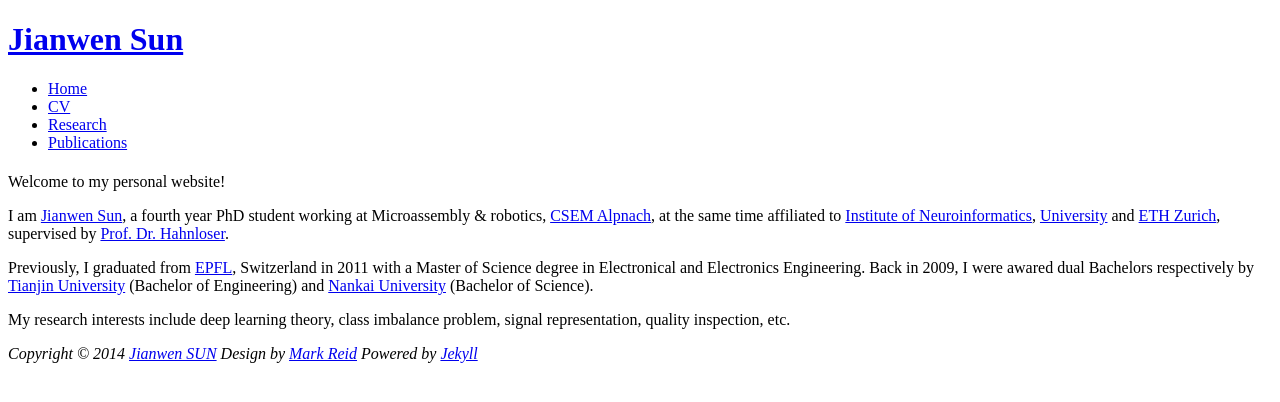
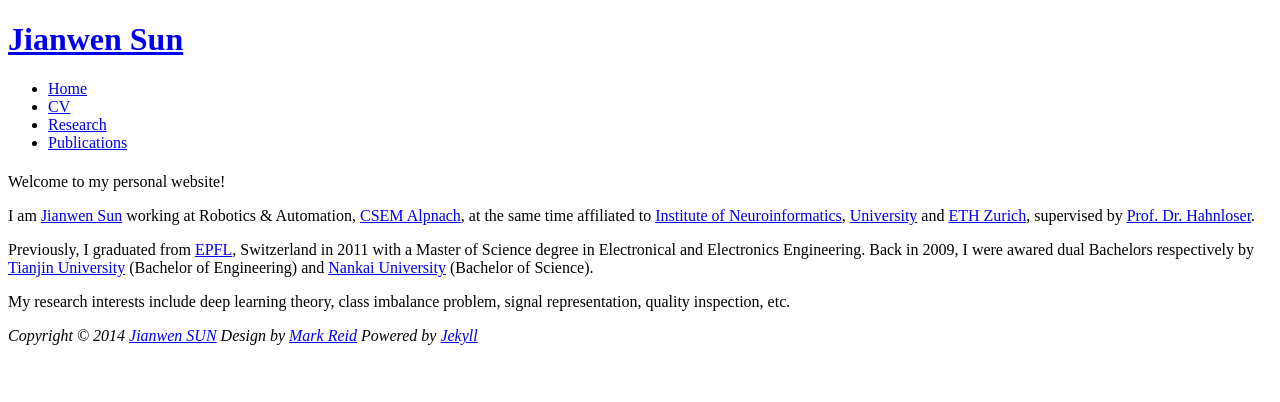
Before and after one commit to 0Ax3/0ax3.github.com, a Jekyll site: the page built from index.md, in a window 1280 px wide. Shown: the top 402 px of the page. Built offline with Jekyll 4.4.1, drawn with Linux system fonts in a browser that asks for light colours; nearby versions of some CDN libraries; Markdown is read by kramdown in place of the engine named in the settings.

Commit message:
test
Change personal info

```diff
--- a/index.md
+++ b/index.md
@@ -5,7 +5,7 @@ layout: page
 
 Welcome to my personal website!
 
-I am <a href="mailto:jianwen.sun@me.com?Subject=Hello from sunjianwen.com" target="_top">Jianwen Sun</a>, a fourth year PhD student working at Microassembly & robotics, <a href="http://www.csem.ch" target="_blank">CSEM Alpnach</a>, at the same time affiliated to <a href="http://www.ini.uzh.ch/people/jsun" target="_blank">Institute of Neuroinformatics</a>, <a href="http://www.uzh.ch/index_en.html" target="_blank">University</a> and <a href="https://www.ethz.ch/en.html" target="_blank">ETH Zurich</a>, supervised by <a href="http://www.ini.uzh.ch/people/rich" target="_blank">Prof. Dr. Hahnloser</a>.
+I am <a href="mailto:jianwen.sun@me.com?Subject=Hello from sunjianwen.com" target="_top">Jianwen Sun</a> working at Robotics & Automation, <a href="http://www.csem.ch" target="_blank">CSEM Alpnach</a>, at the same time affiliated to <a href="http://www.ini.uzh.ch/people/jsun" target="_blank">Institute of Neuroinformatics</a>, <a href="http://www.uzh.ch/index_en.html" target="_blank">University</a> and <a href="https://www.ethz.ch/en.html" target="_blank">ETH Zurich</a>, supervised by <a href="http://www.ini.uzh.ch/people/rich" target="_blank">Prof. Dr. Hahnloser</a>.
 
 Previously, I graduated from <a href="http://www.epfl.ch" target="_blank">EPFL</a>, Switzerland in 2011 with a Master of Science degree in Electronical and Electronics Engineering. Back in 2009, I were awared dual Bachelors respectively by <a href="http://www.tju.edu.cn" target="_blank">Tianjin University</a> (Bachelor of Engineering) and <a href="http://www.nankai.edu.cn" target="_blank">Nankai University</a> (Bachelor of Science).
 
```
